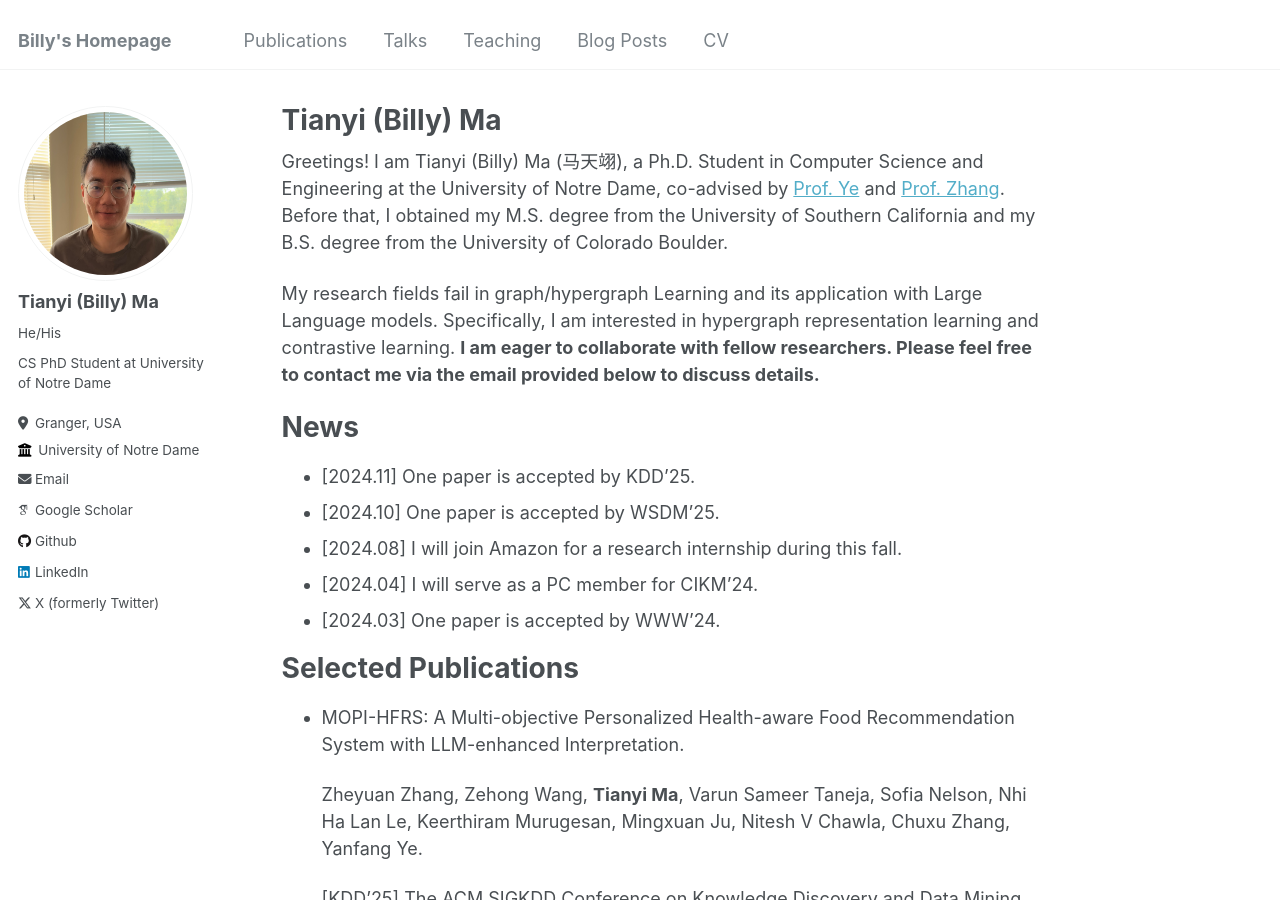
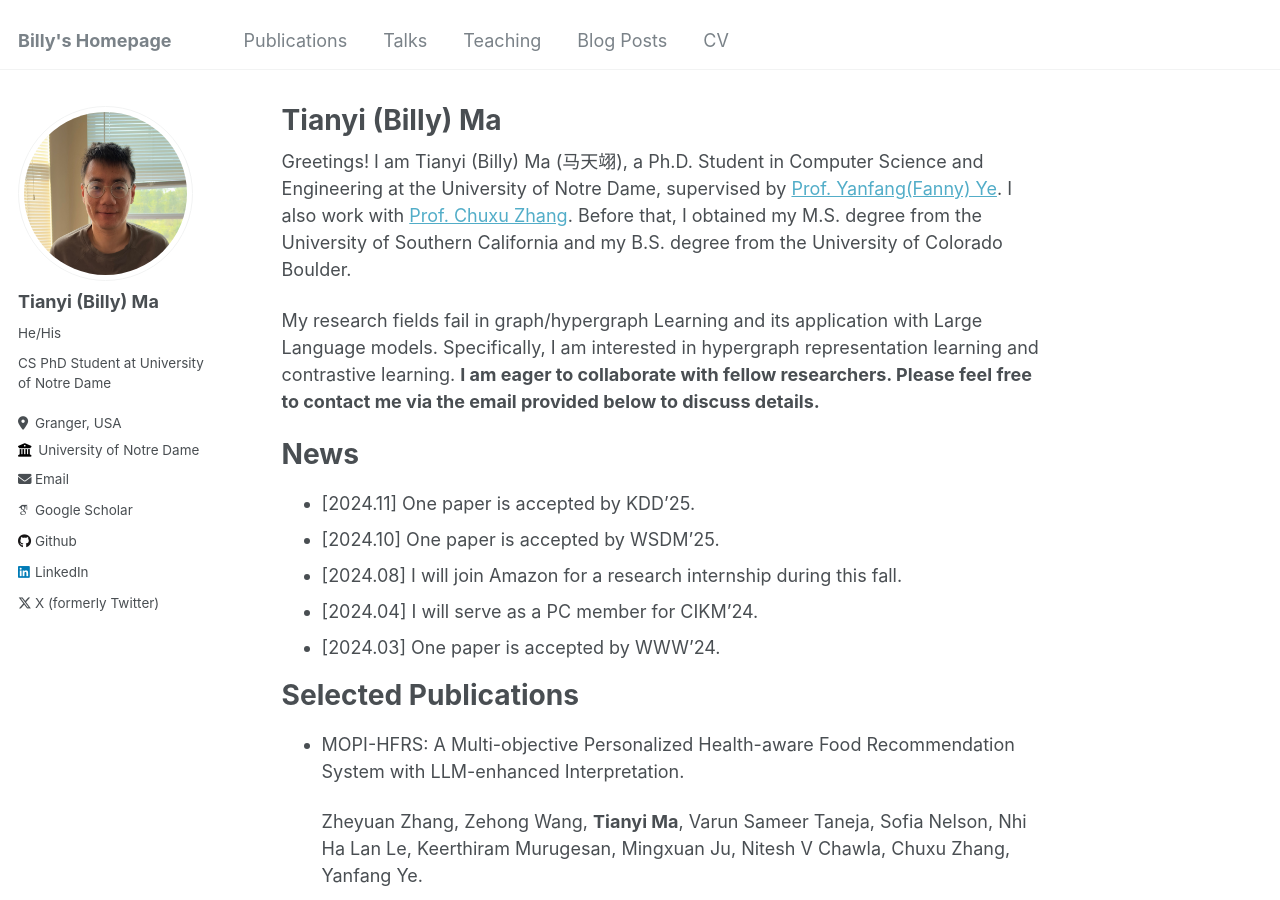
Before and after one commit to Tianyi-Billy-Ma/Tianyi-Billy-Ma.github.io, a Jekyll site: the page built from _pages/about.md, in a window 1280 px wide and 900 px high. Built offline with Jekyll 4.4.1, drawn with Linux system fonts in a browser that asks for light colours; some web fonts are replaced.

Commit message:
Update about.md with refined advisor and supervision details

```diff
--- a/_pages/about.md
+++ b/_pages/about.md
@@ -7,7 +7,8 @@ redirect_from:
   - /about.html
 ---
 
-Greetings! I am Tianyi (Billy) Ma (马天翊), a Ph.D. Student in Computer Science and Engineering at the University of Notre Dame, co-advised by [Prof. Ye](http://yes-lab.org/) and [Prof. Zhang](https://chuxuzhang.github.io/). Before that, I obtained my M.S. degree from the University of Southern California and my B.S. degree from the University of Colorado Boulder.
+Greetings! I am Tianyi (Billy) Ma (马天翊), a Ph.D. Student in Computer Science and Engineering at the University of Notre Dame, supervised by [Prof. Yanfang(Fanny) Ye](http://yes-lab.org/). I also work with [Prof. Chuxu Zhang](https://chuxuzhang.github.io/).
+Before that, I obtained my M.S. degree from the University of Southern California and my B.S. degree from the University of Colorado Boulder.
 
 My research fields fail in graph/hypergraph Learning and its application with Large Language models. Specifically, I am interested in hypergraph representation learning and contrastive learning. **I am eager to collaborate with fellow researchers. Please feel free to contact me via the email provided below to discuss details.**
 
```
Also changed, not shown: 1 other file.
